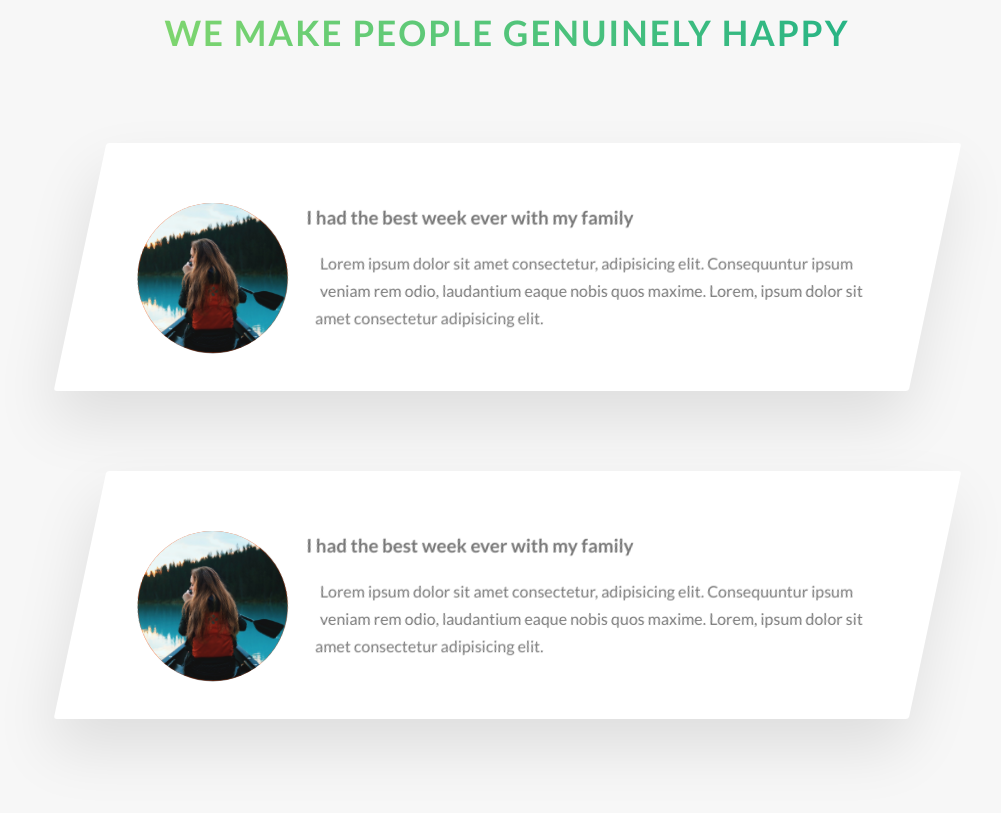
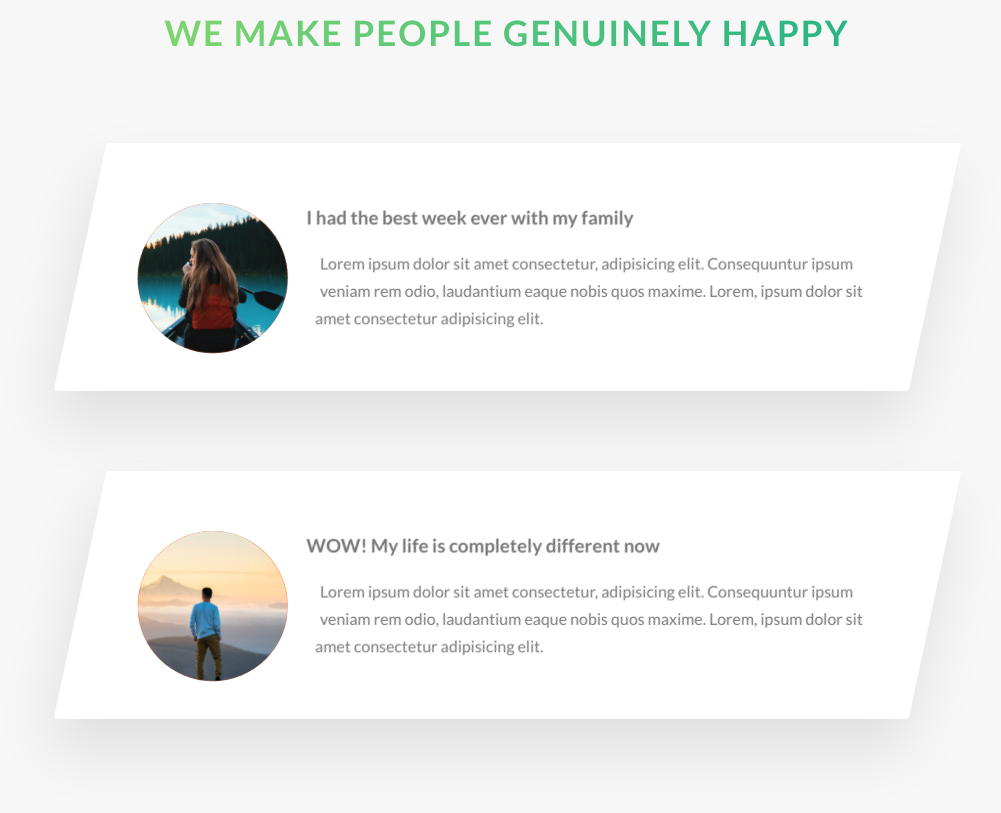
Before and after one commit to jnayush1994/natours, a website: page index.html in a window 1280 px wide. Shown: the part 3425-4238 px from the top of the page, without its empty margins (133-1134 px from the left). Drawn offline with Linux system fonts and the light colour scheme.

Commit message:
28 Apr 2026, 11:31

```diff
--- a/index.html
+++ b/index.html
@@ -263,15 +263,15 @@
           <div class="story">
             <figure class="story__shape">
               <img
-                src="img/nat-8.jpg"
+                src="img/nat-9.jpg"
                 alt="Person on a tour"
                 class="story__img"
               />
-              <figcaption class="story__caption">Mary Smith</figcaption>
+              <figcaption class="story__caption">Jack Wilson</figcaption>
             </figure>
             <div class="story__text">
               <h3 class="heading_tertiary u-margin-bottom-small">
-                I had the best week ever with my family
+                WOW! My life is completely different now
               </h3>
               <p>
                 Lorem ipsum dolor sit amet consectetur, adipisicing elit.
```
